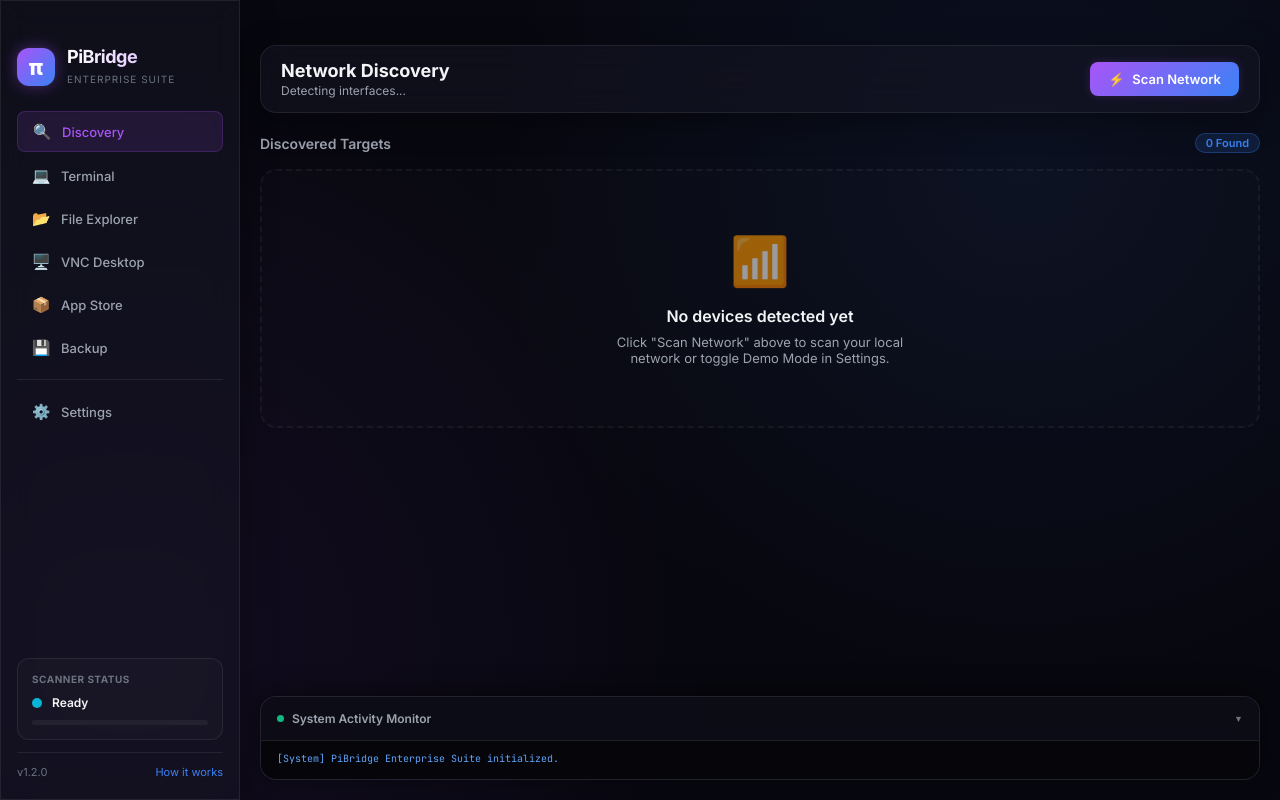
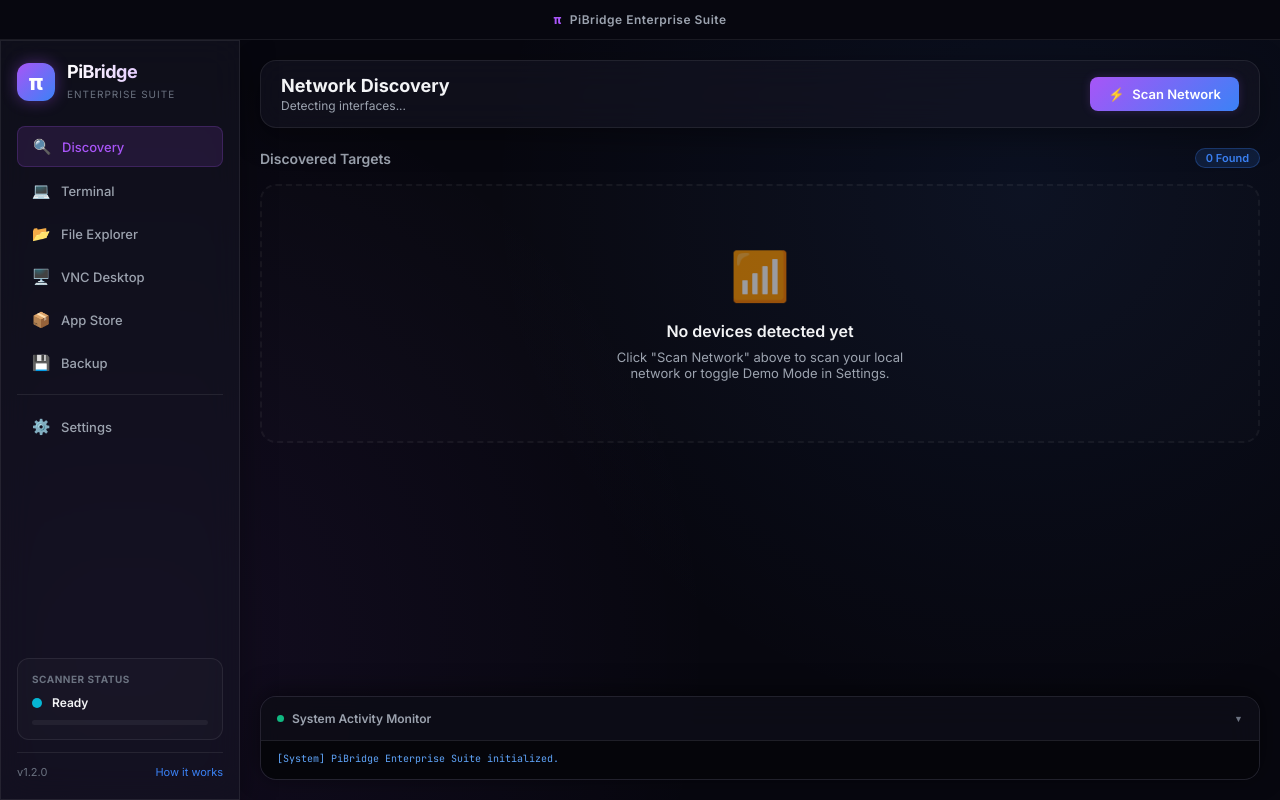
Before and after one commit to rajatadam134/PiBridge, an Electron app: page index.html in a window 1280 px wide. Drawn offline with Linux system fonts and the light colour scheme; no server answers.

Commit message:
Fix title bar layout and toast notification overlap issue

```diff
--- a/index.css
+++ b/index.css
@@ -41,16 +41,37 @@ body {
   color: var(--text-primary);
   height: 100vh;
   overflow: hidden;
+  display: flex;
+  flex-direction: column;
 }
 
-.window-drag-handle {
-  position: absolute;
-  top: 0;
-  left: 0;
-  right: 0;
-  height: 45px;
+.app-title-bar {
+  height: 40px;
+  background-color: #07070f;
+  border-bottom: 1px solid var(--border-light);
+  display: flex;
+  align-items: center;
+  justify-content: center;
+  position: relative;
   -webkit-app-region: drag;
+  flex-shrink: 0;
   z-index: 9999;
+  user-select: none;
+}
+
+.title-bar-content {
+  display: flex;
+  align-items: center;
+  gap: 8px;
+  font-size: 12px;
+  font-weight: 600;
+  color: var(--text-secondary);
+  letter-spacing: 0.5px;
+}
+
+.title-bar-icon {
+  color: var(--accent-purple);
+  font-weight: 800;
 }
 
 .glass {
@@ -74,7 +95,7 @@ body {
 
 .app-container {
   display: flex;
-  height: 100vh;
+  height: calc(100vh - 40px);
   width: 100vw;
   background: radial-gradient(circle at 80% 20%, rgba(59, 130, 246, 0.08), transparent 45%),
               radial-gradient(circle at 10% 80%, rgba(168, 85, 247, 0.08), transparent 45%),
@@ -88,7 +109,7 @@ body {
   display: flex;
   flex-direction: column;
   border-right: 1px solid var(--border-light);
-  padding: 45px 16px 20px 16px;
+  padding: 20px 16px;
   z-index: 10;
   overflow-y: auto;
 }
@@ -285,8 +306,8 @@ body {
   flex-grow: 1;
   display: flex;
   flex-direction: column;
-  padding: 45px 20px 20px 20px;
-  height: 100vh;
+  padding: 20px;
+  height: 100%;
   position: relative;
   overflow: hidden;
 }
@@ -969,7 +990,7 @@ small {
 /* ===== TOASTS ===== */
 .toast-container {
   position: fixed;
-  top: 20px;
+  top: 130px;
   right: 20px;
   z-index: 2000;
   display: flex;
--- a/index.html
+++ b/index.html
@@ -10,7 +10,12 @@
   <link rel="stylesheet" href="index.css">
 </head>
 <body>
-  <div class="window-drag-handle" id="window-drag-handle"></div>
+  <header class="app-title-bar">
+    <div class="title-bar-content">
+      <span class="title-bar-icon">π</span>
+      <span class="title-bar-title">PiBridge Enterprise Suite</span>
+    </div>
+  </header>
   <div class="app-container">
     <!-- Sidebar / Brand Panel -->
     <aside class="sidebar glass">
```
